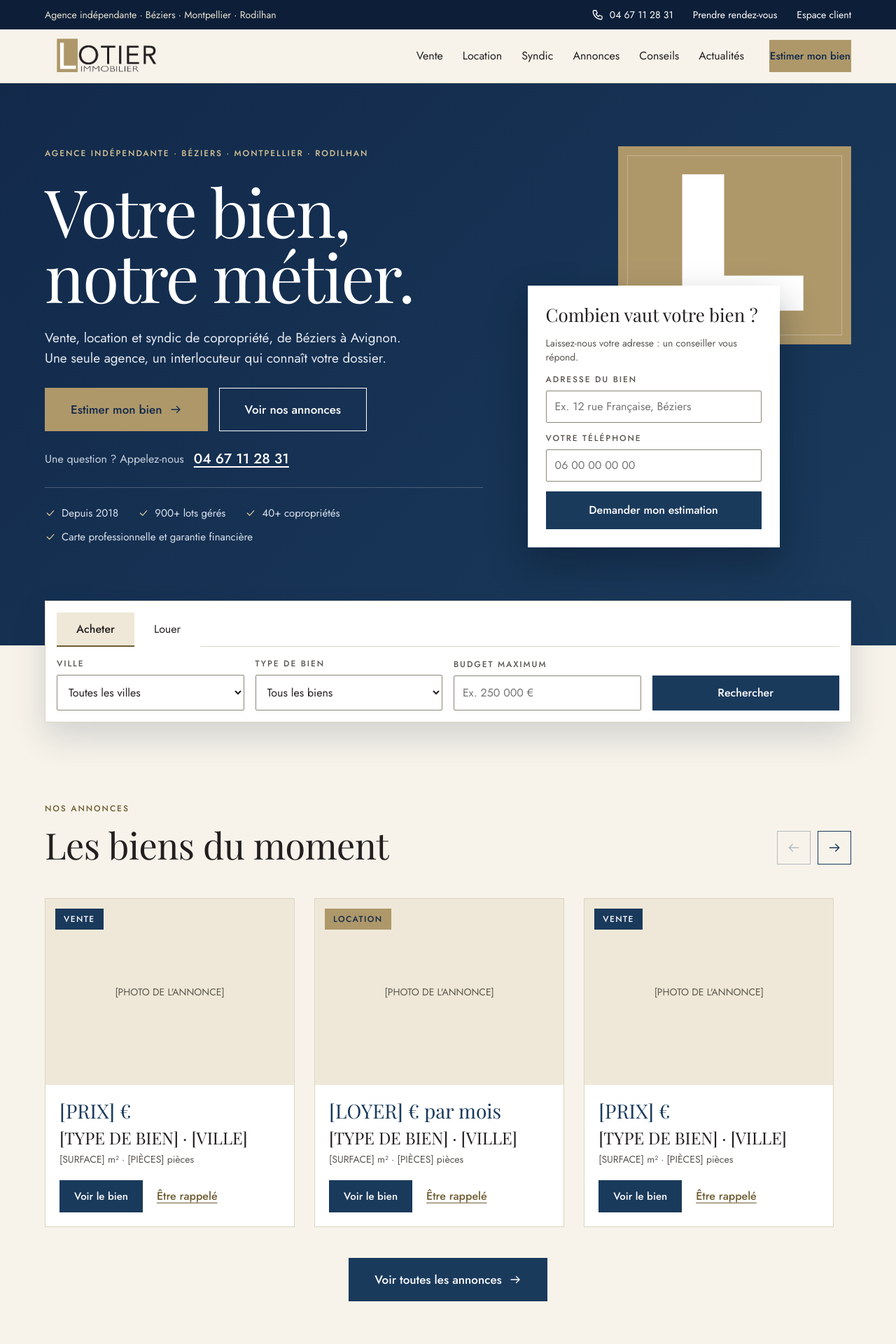
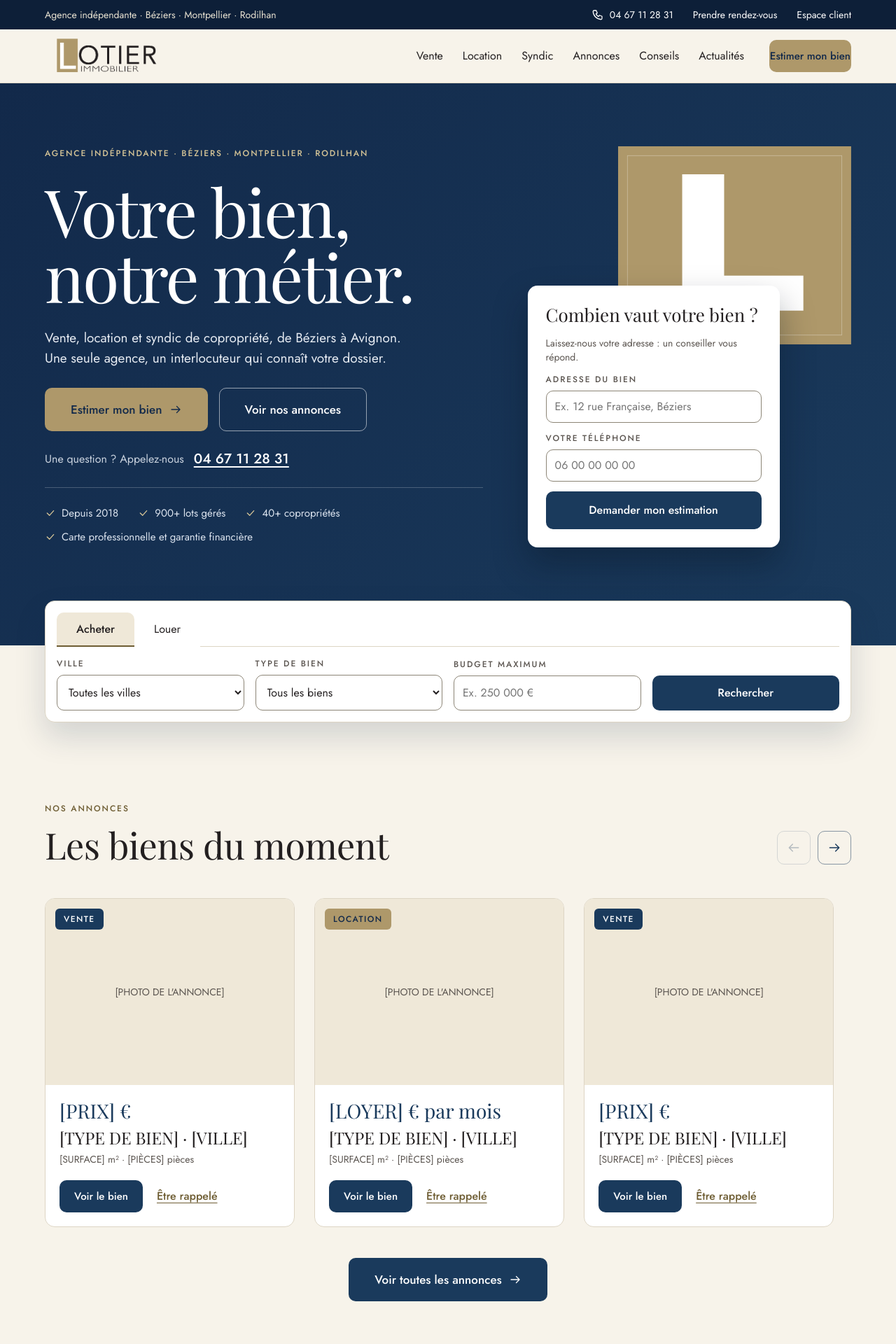
Before and after one commit to lotierimmobilier-prog/web, a PHP site: page / in a window 1280 px wide. Shown: the top 1920 px of the page at 70% size. Run offline with PHP 8.4, Linux system fonts and the light colour scheme.

Commit message:
Boutons doux : arrondi 10 px, champs et cartes assortis, contours plus fins
Co-Authored-By: Claude Sonnet 5.5 <noreply@anthropic.com>
Claude-Session: https://claude.ai/code/session_01TzcMvFYgUpXpvWhQ7bZTnV

```diff
--- a/css/styles.css
+++ b/css/styles.css
@@ -27,6 +27,10 @@
   --space-4: 24px;
   --space-5: 40px;
   --space-6: 64px;
+
+  --radius: 10px;      /* boutons, champs, onglets */
+  --radius-lg: 14px;   /* cartes et panneaux */
+  --radius-sm: 6px;    /* pastilles */
 
   --gutter: clamp(16px, 5vw, 64px);
   --max: 1280px;
@@ -76,14 +80,17 @@ a:focus-visible, button:focus-visible, select:focus-visible, input:focus-visible
   display: inline-flex; align-items: center; justify-content: center; gap: 10px;
   border: 1.5px solid transparent; font-family: inherit; font-size: 16px; line-height: 24px; font-weight: 500;
   text-decoration: none; padding: 14px 28px; cursor: pointer; transition: background .2s, color .2s, border-color .2s, transform .2s; text-align: center;
+  border-radius: var(--radius);
 }
+.btn:hover { transform: translateY(-1px); }
 .btn svg { width: 18px; height: 18px; flex: none; }
 .btn-gold { background: var(--gold); color: var(--navy-dark); }
 .btn-gold:hover { background: var(--gold-light); }
 .btn-navy { background: var(--navy); color: #fff; }
 .btn-navy:hover { background: var(--navy-dark); }
-.btn-outline { background: transparent; color: inherit; border-color: currentColor; }
+.btn-outline { background: transparent; color: inherit; border-color: rgba(255,255,255,.55); }
 .btn-outline:hover { background: rgba(255,255,255,.12); }
+.btn-outline-dark { border-color: rgba(18,41,74,.5); }
 .btn-outline-dark:hover { background: rgba(18,41,74,.08); }
 .btn-light { background: #fff; color: var(--ink); }
 .btn-light:hover { background: var(--gold-tint); }
@@ -114,7 +121,7 @@ a:focus-visible, button:focus-visible, select:focus-visible, input:focus-visible
 .site-nav a { text-decoration: none; padding: 10px 0; transition: color .2s; }
 .site-nav a:not(.btn):hover { color: var(--gold-deep); }
 .site-nav .btn { margin-left: 8px; }
-.nav-toggle { display: none; width: 48px; height: 48px; border: 1px solid var(--border-strong); background: transparent; color: var(--ink); align-items: center; justify-content: center; cursor: pointer; }
+.nav-toggle { display: none; width: 48px; height: 48px; border: 1px solid var(--border-strong); border-radius: var(--radius); background: transparent; color: var(--ink); align-items: center; justify-content: center; cursor: pointer; }
 @media (max-width: 1020px) {
   .nav-toggle { display: flex; }
   .site-nav { display: none; position: absolute; left: 0; right: 0; top: 100%; background: var(--surface); border-bottom: 1px solid var(--border); flex-direction: column; align-items: stretch; gap: 0; padding: 8px var(--gutter) 20px; }
@@ -150,7 +157,7 @@ a:focus-visible, button:focus-visible, select:focus-visible, input:focus-visible
 .hero-art { position: relative; display: flex; flex-direction: column; }
 .hero-art .block { width: 72%; align-self: flex-end; }
 .hero-art .block svg { width: 100%; height: auto; }
-.est-card { position: relative; margin-top: -84px; align-self: flex-start; width: min(360px, 100%); background: #fff; color: var(--ink); padding: 26px; box-shadow: 0 24px 48px rgba(7,16,30,.35); display: flex; flex-direction: column; gap: 14px; }
+.est-card { position: relative; margin-top: -84px; align-self: flex-start; width: min(360px, 100%); background: #fff; color: var(--ink); padding: 26px; box-shadow: 0 24px 48px rgba(7,16,30,.35); border-radius: var(--radius-lg); display: flex; flex-direction: column; gap: 14px; }
 .est-card h2 { font-family: var(--font-display); font-weight: 400; font-size: 26px; line-height: 32px; }
 .est-card .field input { padding: 10px 12px; min-height: 44px; }
 @media (max-width: 900px) {
@@ -161,32 +168,32 @@ a:focus-visible, button:focus-visible, select:focus-visible, input:focus-visible
 
 /* ---------- Recherche ---------- */
 
-.search { position: relative; z-index: 3; margin: -64px 0 0; background: var(--surface-raised); border: 1px solid var(--border); box-shadow: 0 20px 44px rgba(18,41,74,.16); padding: var(--space-3); display: flex; flex-direction: column; gap: var(--space-3); }
+.search { position: relative; z-index: 3; margin: -64px 0 0; border-radius: var(--radius-lg); background: var(--surface-raised); border: 1px solid var(--border); box-shadow: 0 20px 44px rgba(18,41,74,.16); padding: var(--space-3); display: flex; flex-direction: column; gap: var(--space-3); }
 .search-tabs { display: flex; flex-wrap: wrap; border-bottom: 1px solid var(--border); }
-.search-tabs button { background: var(--surface-raised); color: var(--ink); border: 0; border-bottom: 2px solid transparent; margin-bottom: -1px; font-family: inherit; font-size: 16px; padding: 12px 28px; min-height: 48px; cursor: pointer; }
+.search-tabs button { border-radius: var(--radius) var(--radius) 0 0; background: var(--surface-raised); color: var(--ink); border: 0; border-bottom: 2px solid transparent; margin-bottom: -1px; font-family: inherit; font-size: 16px; padding: 12px 28px; min-height: 48px; cursor: pointer; }
 .search-tabs button[aria-pressed="true"] { background: var(--gold-tint); border-bottom-color: var(--gold-deep); font-weight: 500; }
 .search-fields { display: grid; grid-template-columns: repeat(auto-fit, minmax(min(200px, 100%), 1fr)); gap: var(--space-3); align-items: end; }
 .field { display: flex; flex-direction: column; gap: var(--space-2); }
 .field label { font-size: 12px; line-height: 16px; font-weight: 500; letter-spacing: 0.16em; text-transform: uppercase; color: var(--ink-muted); }
-.field select, .field input { font-family: inherit; font-size: 16px; line-height: 24px; color: var(--ink); background: var(--surface-raised); border: 1px solid var(--border-strong); border-radius: 2px; padding: 12px; min-height: 48px; width: 100%; }
+.field select, .field input { font-family: inherit; font-size: 16px; line-height: 24px; color: var(--ink); background: var(--surface-raised); border: 1px solid var(--border-strong); border-radius: var(--radius); padding: 12px; min-height: 48px; width: 100%; }
 .search-fields .btn { min-height: 48px; padding-block: 12px; }
 
 /* ---------- Carrousel + annonces ---------- */
 
 .carousel-btns { display: flex; gap: 10px; }
-.carousel-btns button { width: 48px; height: 48px; border: 1.5px solid var(--navy); background: transparent; color: var(--navy); cursor: pointer; display: grid; place-items: center; transition: background .2s, color .2s; }
+.carousel-btns button { width: 48px; height: 48px; border-radius: var(--radius); border: 1.5px solid rgba(26,58,92,.5); background: transparent; color: var(--navy); cursor: pointer; display: grid; place-items: center; transition: background .2s, color .2s; }
 .carousel-btns button:hover:not(:disabled) { background: var(--navy); color: #fff; }
 .carousel-btns button:disabled { opacity: .3; cursor: default; }
 .carousel-btns svg { width: 20px; height: 20px; fill: none; stroke: currentColor; stroke-width: 1.7; stroke-linecap: round; stroke-linejoin: round; }
 .track { display: flex; gap: 28px; overflow-x: auto; scroll-snap-type: x mandatory; scrollbar-width: none; padding-bottom: 4px; scroll-behavior: smooth; }
 .track::-webkit-scrollbar { display: none; }
 .track > * { flex: 0 0 clamp(270px, 31%, 380px); scroll-snap-align: start; }
-.card { background: var(--surface-raised); border: 1px solid var(--border); display: flex; flex-direction: column; transition: border-color .25s, transform .25s; }
+.card { overflow: hidden; border-radius: var(--radius-lg); background: var(--surface-raised); border: 1px solid var(--border); display: flex; flex-direction: column; transition: border-color .25s, transform .25s; }
 .card:hover { border-color: var(--navy); transform: translateY(-3px); }
 .placeholder { background: var(--gold-tint); display: flex; align-items: center; justify-content: center; padding: var(--space-3); text-align: center; font-size: 14px; line-height: 20px; color: var(--ink-muted); position: relative; }
 .card-photo { aspect-ratio: 4 / 3; }
 .card-wide { aspect-ratio: 16 / 9; }
-.badge { position: absolute; top: 14px; left: 14px; background: var(--navy); color: #fff; font-size: 12px; font-weight: 500; letter-spacing: .12em; padding: 5px 12px; }
+.badge { border-radius: var(--radius-sm); position: absolute; top: 14px; left: 14px; background: var(--navy); color: #fff; font-size: 12px; font-weight: 500; letter-spacing: .12em; padding: 5px 12px; }
 .badge.loc { background: var(--gold); color: var(--navy-dark); }
 .card-body { padding: 20px; display: flex; flex-direction: column; gap: 6px; }
 .price { font-family: var(--font-display); font-size: 28px; line-height: 34px; color: var(--navy); }
@@ -200,19 +207,19 @@ a:focus-visible, button:focus-visible, select:focus-visible, input:focus-visible
 .cta-band h2 { font-family: var(--font-display); font-weight: 400; font-size: clamp(30px, 4vw, 48px); line-height: 1.08; max-width: 640px; text-wrap: balance; }
 .cta-band p { margin-top: 10px; font-size: 18px; max-width: 560px; }
 .cta-band .btn-navy:hover { background: var(--navy-deep); }
-.cta-band .btn-outline { color: var(--navy-dark); }
+.cta-band .btn-outline { color: var(--navy-dark); border-color: rgba(18,41,74,.5); }
 .cta-band .btns { display: flex; flex-wrap: wrap; gap: 12px 16px; }
 
 /* ---------- Profils ---------- */
 
 .profiles { display: grid; grid-template-columns: repeat(auto-fit, minmax(min(340px, 100%), 1fr)); gap: 40px 64px; align-items: start; }
 .profile-tabs { border-top: 1px solid var(--gold); }
-.profile-tabs button { display: flex; align-items: center; justify-content: space-between; gap: var(--space-3); width: 100%; text-align: left; background: transparent; border: 0; border-bottom: 1px solid rgba(255,255,255,.2); padding: 20px var(--space-3); font-family: var(--font-display); font-size: 28px; line-height: 34px; color: #fff; cursor: pointer; transition: background .25s; }
+.profile-tabs button { display: flex; border-radius: 0; align-items: center; justify-content: space-between; gap: var(--space-3); width: 100%; text-align: left; background: transparent; border: 0; border-bottom: 1px solid rgba(255,255,255,.2); padding: 20px var(--space-3); font-family: var(--font-display); font-size: 28px; line-height: 34px; color: #fff; cursor: pointer; transition: background .25s; }
 .profile-tabs button:hover, .profile-tabs button[aria-pressed="true"] { background: rgba(255,255,255,.09); }
 .profile-tabs button[aria-pressed="true"] { box-shadow: inset 4px 0 0 var(--gold); }
 .profile-tabs svg { flex: none; transition: transform .25s; }
 .profile-tabs button:hover svg { transform: translateX(8px); }
-.profile-panel { background: #fff; color: var(--ink); padding: 36px 32px; display: flex; flex-direction: column; gap: var(--space-4); min-height: 300px; }
+.profile-panel { border-radius: var(--radius-lg); background: #fff; color: var(--ink); padding: 36px 32px; display: flex; flex-direction: column; gap: var(--space-4); min-height: 300px; }
 .profile-panel .label { color: var(--gold-deep); }
 .profile-panel h3 { font-family: var(--font-display); font-weight: 400; font-size: 32px; line-height: 38px; text-wrap: balance; }
 .profile-panel p { max-width: 520px; flex-grow: 1; color: var(--ink-muted); }
@@ -228,7 +235,7 @@ a:focus-visible, button:focus-visible, select:focus-visible, input:focus-visible
 /* ---------- Conseils (questions-réponses) ---------- */
 
 .chips { display: flex; flex-wrap: wrap; gap: 8px; margin-bottom: 28px; }
-.chips button { padding: 10px 18px; border: 1.5px solid var(--navy); background: transparent; color: var(--navy); font-family: inherit; font-size: 15px; cursor: pointer; transition: background .2s, color .2s; }
+.chips button { border-radius: var(--radius); padding: 10px 18px; border: 1.5px solid rgba(26,58,92,.5); background: transparent; color: var(--navy); font-family: inherit; font-size: 15px; cursor: pointer; transition: background .2s, color .2s; }
 .chips button:hover { background: var(--gold-tint); }
 .chips button[aria-pressed="true"] { background: var(--navy); color: #fff; }
 .faq { border-top: 2px solid var(--navy); }
@@ -247,7 +254,7 @@ a:focus-visible, button:focus-visible, select:focus-visible, input:focus-visible
   .faq .cat { grid-column: 1 / -1; }
   .faq .answer { padding-left: 4px; }
 }
-.faq-cta { margin-top: 36px; background: var(--gold-tint); padding: 28px 32px; display: flex; flex-wrap: wrap; justify-content: space-between; align-items: center; gap: 16px 32px; }
+.faq-cta { border-radius: var(--radius-lg); margin-top: 36px; background: var(--gold-tint); padding: 28px 32px; display: flex; flex-wrap: wrap; justify-content: space-between; align-items: center; gap: 16px 32px; }
 .faq-cta p { font-family: var(--font-display); font-size: 24px; line-height: 30px; max-width: 560px; }
 
 /* ---------- Agences ---------- */
@@ -264,7 +271,7 @@ a:focus-visible, button:focus-visible, select:focus-visible, input:focus-visible
 .quote { border-top: 3px solid var(--gold); padding-top: var(--space-4); display: flex; flex-direction: column; gap: var(--space-4); }
 .quote blockquote { font-family: var(--font-display); font-size: 24px; line-height: 34px; }
 .news-feature { display: grid; grid-template-columns: 1.3fr 1fr; gap: 32px; }
-.news-feature .main { position: relative; min-height: 420px; background: var(--navy-dark); color: #fff; display: flex; align-items: flex-end; }
+.news-feature .main { border-radius: var(--radius-lg); overflow: hidden; position: relative; min-height: 420px; background: var(--navy-dark); color: #fff; display: flex; align-items: flex-end; }
 .news-feature .main .body { padding: 32px; display: flex; flex-direction: column; gap: 12px; }
 .news-feature .main .label { color: var(--gold-light); }
 .news-feature .side { display: flex; flex-direction: column; }
@@ -274,7 +281,7 @@ a:focus-visible, button:focus-visible, select:focus-visible, input:focus-visible
 
 /* ---------- Devenir agent ---------- */
 
-.recruit { background: var(--gold-tint); padding: clamp(32px, 5vw, 56px); display: flex; flex-wrap: wrap; align-items: center; justify-content: space-between; gap: 24px 48px; }
+.recruit { border-radius: var(--radius-lg); background: var(--gold-tint); padding: clamp(32px, 5vw, 56px); display: flex; flex-wrap: wrap; align-items: center; justify-content: space-between; gap: 24px 48px; }
 .recruit-text { max-width: 640px; display: flex; flex-direction: column; gap: 14px; }
 
 /* ---------- Contact ---------- */
```
